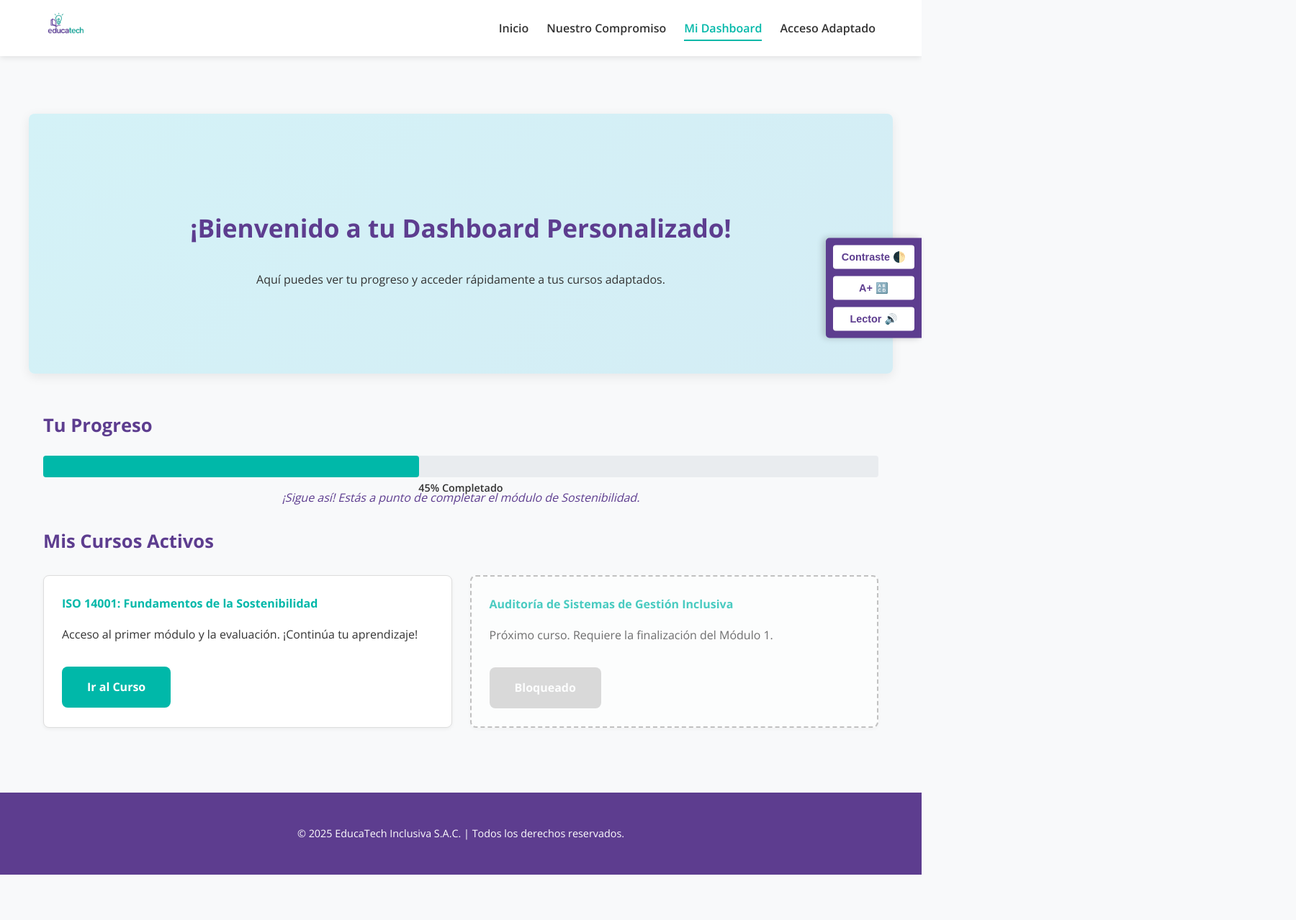
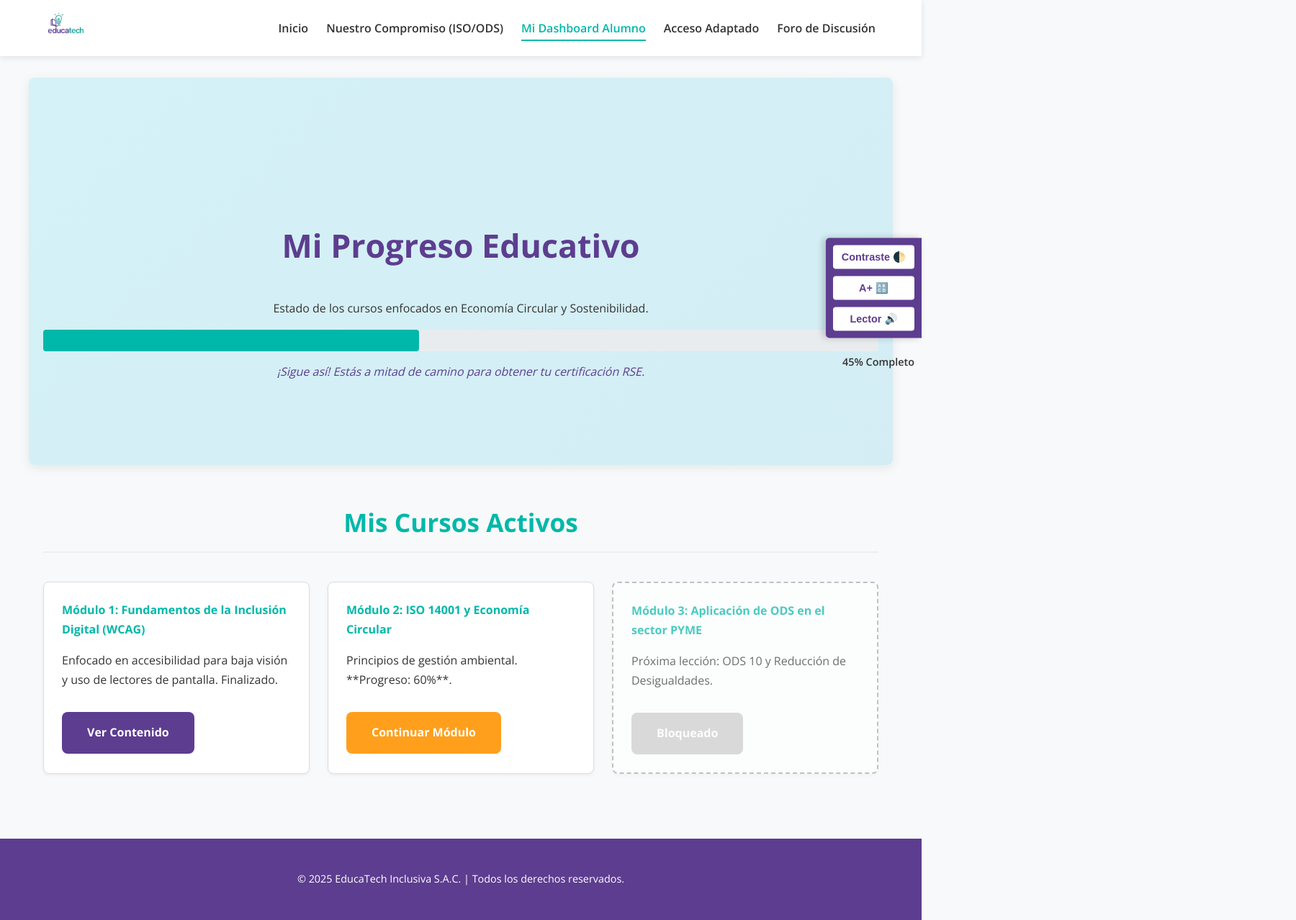
Before and after one commit to AlissonVM/Aulas-virtuales---prototipo-1, a plain HTML site: page pages/dashboard.html in a window 1280 px wide. Shown: the whole page at 72% size, 1800 px wide, since content can reach past the window. Before the commit the page ends 1215 px from the top, so only its background shows below. Drawn offline with nearby package versions, Linux system fonts and the light colour scheme.

Commit message:
Update dashboard.html

```diff
--- a/pages/dashboard.html
+++ b/pages/dashboard.html
@@ -3,7 +3,7 @@
 <head>
     <meta charset="UTF-8">
     <meta name="viewport" content="width=device-width, initial-scale=1.0">
-    <title>Mi Dashboard | EducaTech Inclusiva</title>
+    <title>Dashboard Alumno | EducaTech Inclusiva</title>
     <link href="https://fonts.googleapis.com/css2?family=Open+Sans:wght@400;600;700&display=swap" rel="stylesheet">
     <link rel="stylesheet" href="../assets/css/style.css">
     <link rel="stylesheet" href="../assets/css/accessibility.css">
@@ -22,48 +22,53 @@
         <nav role="navigation" aria-label="Menú Principal">
             <ul>
                 <li><a href="../index.html">Inicio</a></li>
-                <li><a href="../docs/standards.html">Nuestro Compromiso</a></li>
-                <li><a href="../pages/dashboard.html" aria-current="page">Mi Dashboard</a></li>
-                <li><a href="../pages/login.html">Acceso Adaptado</a></li>
+                <li><a href="../docs/standards.html">Nuestro Compromiso (ISO/ODS)</a></li>
+                <li id="nav-dashboard-link"><a href="dashboard.html" aria-current="page">Mi Dashboard Alumno</a></li>
+                <li id="nav-login-link" style="display:none;"><a href="login.html">Acceso Adaptado</a></li>
+                <li><a href="forums.html">Foro de Discusión</a></li>
+                <li id="nav-logout-link"><a href="#" id="logout-button">Cerrar Sesión</a></li>
             </ul>
         </nav>
     </header>
 
     <main role="main">
-        <div id="welcome-message" aria-live="polite" class="welcome-banner"></div>
+        <section class="hero-section hero-dashboard" aria-labelledby="dashboard-heading">
+            <div id="welcome-banner" class="welcome-banner">
+                ¡Bienvenido/a, Estudiante! Tu plataforma adaptada está lista.
+            </div>
+            <h1 id="dashboard-heading">Mi Progreso Educativo</h1>
+            <p>Estado de los cursos enfocados en Economía Circular y Sostenibilidad.</p>
 
-        <section class="hero-section hero-dashboard" aria-labelledby="dashboard-title">
-            <h2 id="dashboard-title">¡Bienvenido a tu Dashboard Personalizado!</h2>
-            <p>Aquí puedes ver tu progreso y acceder rápidamente a tus cursos adaptados.</p>
+            <div class="progress-bar-container" role="progressbar" aria-valuenow="45" aria-valuemin="0" aria-valuemax="100" aria-label="Progreso total del curso">
+                <div class="progress-bar-fill" style="width: 45%;"></div>
+                <span class="progress-bar-text">45% Completo</span>
+            </div>
+            <p class="status-message">¡Sigue así! Estás a mitad de camino para obtener tu certificación RSE.</p>
         </section>
 
-        <section class="section-container" aria-labelledby="progress-heading">
-            <h3 id="progress-heading">Tu Progreso</h3>
-            <div class="progress-bar-container" role="progressbar" aria-valuenow="45" aria-valuemin="0" aria-valuemax="100" aria-label="Progreso general del 45%">
-                <div class="progress-bar-fill"></div>
-                <span class="progress-bar-text">45% Completado</span>
-            </div>
-            <p class="status-message">¡Sigue así! Estás a punto de completar el módulo de Sostenibilidad.</p>
-        </section>
+        <section class="section-container" aria-labelledby="course-list-heading">
+            <h2 id="course-list-heading" class="section-heading">Mis Cursos Activos</h2>
+            <div class="course-list">
 
-        <section class="section-container" aria-labelledby="courses-heading">
-            <h3 id="courses-heading">Mis Cursos Activos</h3>
-            <div class="course-list">
-                <div class="course-card">
-                    <h4>ISO 14001: Fundamentos de la Sostenibilidad</h4>
-                    <p>Acceso al primer módulo y la evaluación. ¡Continúa tu aprendizaje!</p>
-                    <a href="../classes/class-module-1.html" class="button-primary">Ir al Curso</a>
+                <div class="course-card" role="article" aria-labelledby="course-1-title">
+                    <h4 id="course-1-title">Módulo 1: Fundamentos de la Inclusión Digital (WCAG)</h4>
+                    <p>Enfocado en accesibilidad para baja visión y uso de lectores de pantalla. Finalizado.</p>
+                    <a href="class.html" class="button-primary button-secondary">Ver Contenido</a>
                 </div>
 
-                <div class="course-card course-pending">
-                    <h4>Auditoría de Sistemas de Gestión Inclusiva</h4>
-                    <p>Próximo curso. Requiere la finalización del Módulo 1.</p>
-                    <a href="#" class="button-primary disabled" aria-disabled="true" tabindex="-1" aria-describedby="locked-info">Bloqueado</a>
-                    <p id="locked-info" class="sr-only">Este curso requiere la finalización previa del Módulo 1: Fundamentos de la Sostenibilidad.</p>
+                <div class="course-card" role="article" aria-labelledby="course-2-title">
+                    <h4 id="course-2-title">Módulo 2: ISO 14001 y Economía Circular</h4>
+                    <p>Principios de gestión ambiental. **Progreso: 60%**.</p>
+                    <a href="class.html" class="button-primary button-accent">Continuar Módulo</a>
+                </div>
+
+                <div class="course-card course-pending" role="article" aria-labelledby="course-3-title">
+                    <h4 id="course-3-title">Módulo 3: Aplicación de ODS en el sector PYME</h4>
+                    <p>Próxima lección: ODS 10 y Reducción de Desigualdades.</p>
+                    <a href="#" class="button-primary disabled" aria-disabled="true">Bloqueado</a>
                 </div>
             </div>
         </section>
-
     </main>
 
     <footer role="contentinfo">
```
